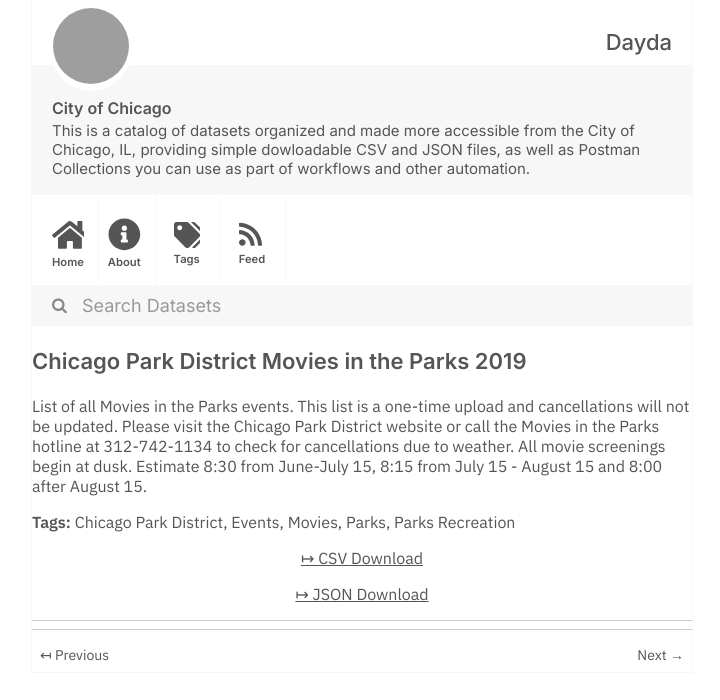
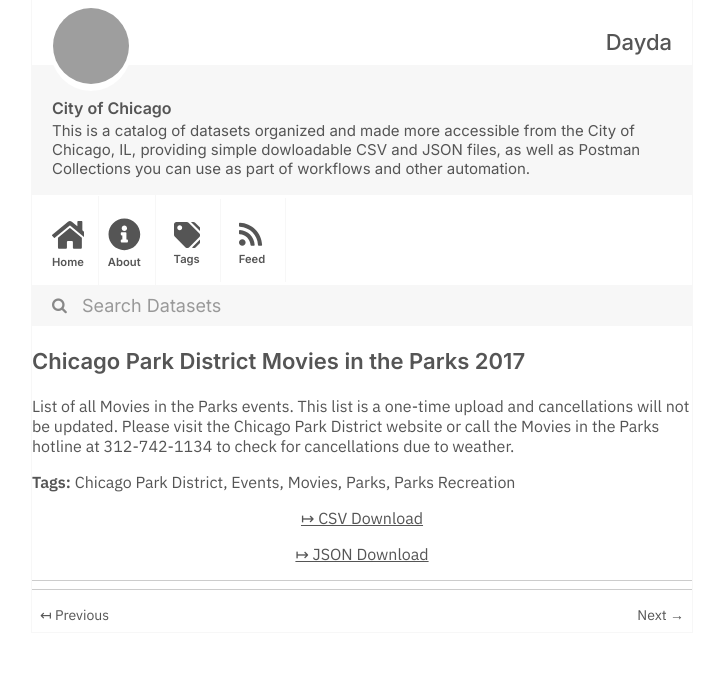
Before and after one commit to dayda-entities/city-of-chicago, a Jekyll site: the page built from _posts/2020-11-10-chicago-park-district-movies-i.md, in a window 1280 px wide, cut to the strip 0-700 px from the top of the page. Shown: the whole strip, without its empty margins (278-998 px from the left). Built offline with Jekyll 4.4.1, drawn with Linux system fonts in a browser that asks for light colours; grey boxes are pictures that could not be loaded.

```diff
--- a/_posts/2020-11-10-chicago-park-district-movies-i.md
+++ b/_posts/2020-11-10-chicago-park-district-movies-i.md
@@ -1,7 +1,7 @@
 ---
-title: Chicago Park District Movies in the Parks 2019
-created: '2020-11-10T16:54:31.480123'
-modified: '2020-11-10T16:54:31.480129'
+title: Chicago Park District Movies in the Parks 2017
+created: '2020-11-10T16:54:36.555586'
+modified: '2020-11-10T16:54:36.555597'
 state: active
 type: dataset
 tags:
@@ -13,10 +13,10 @@ tags:
 groups:
   - Local Government
 csv_url: >-
-  https://data.cityofchicago.org/api/views/7piw-z6r6/rows.csv?accessType=DOWNLOAD
+  https://data.cityofchicago.org/api/views/a7gu-2qz6/rows.csv?accessType=DOWNLOAD
 json_url: >-
-  https://data.cityofchicago.org/api/views/7piw-z6r6/rows.json?accessType=DOWNLOAD
+  https://data.cityofchicago.org/api/views/a7gu-2qz6/rows.json?accessType=DOWNLOAD
 layout: post
 
 ---
-List of all Movies in the Parks events. This list is a one-time upload and cancellations will not be updated. Please visit the Chicago Park District website or call the Movies in the Parks hotline at 312-742-1134 to check for cancellations due to weather.  All movie screenings begin at dusk. Estimate 8:30 from June-July 15, 8:15 from July 15 - August 15 and 8:00 after August 15.
+List of all Movies in the Parks events. This list is a one-time upload and cancellations will not be updated. Please visit the Chicago Park District website or call the Movies in the Parks hotline at 312-742-1134 to check for cancellations due to weather.
```
